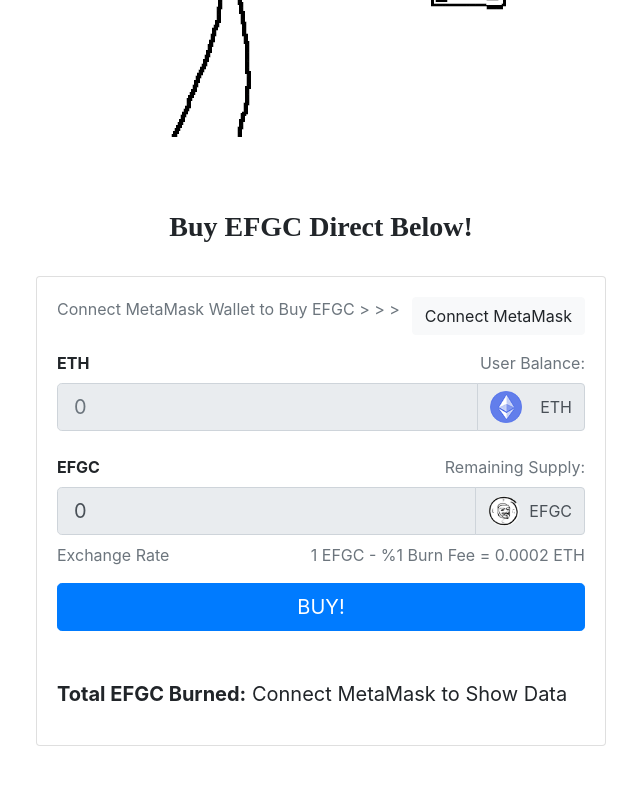
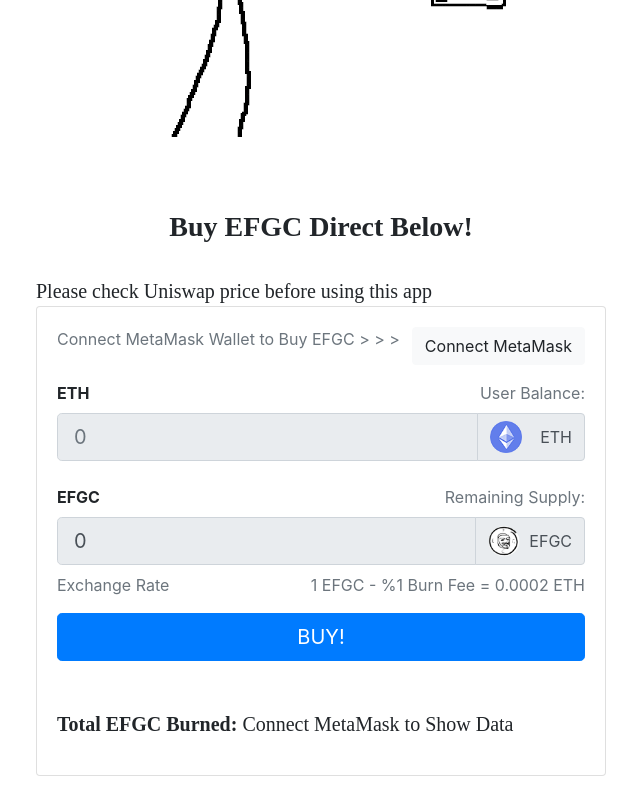
Before and after one commit to jzargo11/EpicFailGuyCoin, a React (Create React App) app: page / in a window 1280 px wide. Shown: the part 2071-2871 px from the top of the page, without its empty margins (319-959 px from the left). Before the commit the page ends 2841 px from the top, so only its background shows below. Built offline with nearby package versions, Linux system fonts and the light colour scheme.

Commit message:
Updated Direct Buy info

```diff
--- a/src/components/App.css
+++ b/src/components/App.css
@@ -3,7 +3,7 @@
 h2 {text-align: center; font-family: "Times New Roman";}
 h3 {text-align: center; font-family: "Times New Roman";}
 p {text-align: center;  font-size:25px; font-family: "Times New Roman";}
-p2 {text-align: center;  font-size:20px;}
+p2 {text-align: center;  font-size:20px; font-family: "Times New Roman";}
 p3 {text-align: center;  font-size:20px;}
 ul {font-family: "Times New Roman"; width:400px;margin-left:auto;margin-right:auto;}
 li {font-size: 125%; float:left;padding:10px; font-family: "Times New Roman";}
--- a/src/components/Main.js
+++ b/src/components/Main.js
@@ -75,8 +75,10 @@
 
 
         <h3><b> Buy EFGC Direct Below!</b></h3>
+
         <br></br>
-
+        <p2>Please check Uniswap price before using this app </p2>
+        <br></br>
     <div className="card mb-4" >
       <div className="card-body">
 
```
